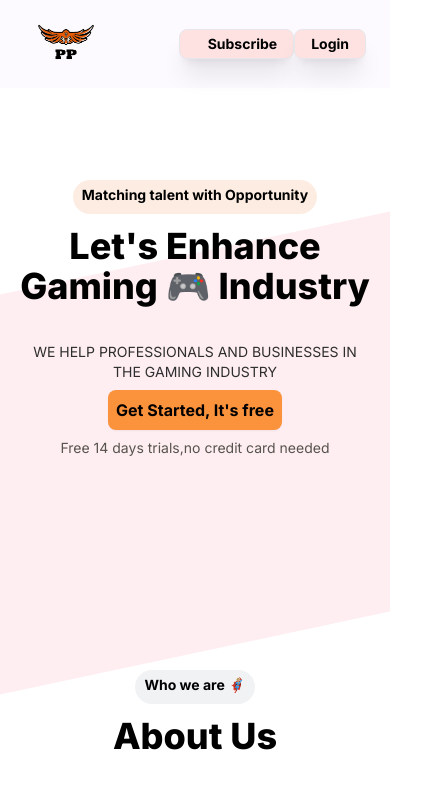
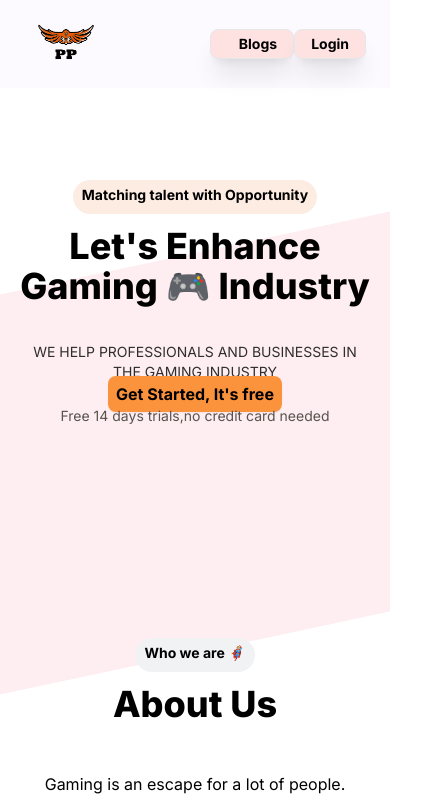
Before and after one commit to manasi624/nextjs-blog, a Next.js app: page / in a window 390 px wide. Shown: the top 799 px of the page, 443 px wide, since content can reach past the window. Built offline with nearby package versions, Linux system fonts and the light colour scheme; no server answers.

Commit message:
responsive

```diff
--- a/app/layout.tsx
+++ b/app/layout.tsx
@@ -25,7 +25,7 @@ export default function RootLayout({
     <html lang="en">
       <body className={inter.className}>
         <Providers>
-          <div>
+          <div className='w-screen overflow-y-scroll overflow-x-hidden'>
             <div className='fixed top-0 z-100' style={{zIndex:100}}>
               <Header />
             </div>
--- a/components/Blog.tsx
+++ b/components/Blog.tsx
@@ -3,6 +3,7 @@ import { motion } from "framer-motion";
 import Tag from "./Tag";
 import character from "../static/char4.png";
 import Notification from "./Notification";
+import Link from "next/link";
 
 export default function Blog() {
   return (
@@ -27,9 +28,9 @@ export default function Blog() {
           on the benefits for your users, not on the features.
         </h2>
         <div className="my-4 mb-8">
-          <button className="w-fit h-fit bg-orange-400 p-2 m-2 rounded-lg shadow-sm">
+          <Link href={"/posts"} className="w-fit h-fit bg-orange-400 p-2 m-2 rounded-lg shadow-sm">
             <b>Get Started, It's free</b>
-          </button>
+          </Link>
         </div>
         <div>
           <Notification
--- a/components/Header.tsx
+++ b/components/Header.tsx
@@ -55,7 +55,7 @@ function Header() {
           className="space-x-3 bg-red-100 text-base border shadow-xl hover:cursor-pointer hover:shadow-sm transition-all duration-200 px-4 py-1 rounded-lg"
         >
           <h2 className="hidden md:block">Weekly blogs to your inbox</h2>
-          <h2 className="block text-sm sm:hidden">Subscribe</h2>
+          <h2 className="block text-sm sm:hidden">Blogs</h2>
         </Link>
         {!loading && user.uid === "" && (
           <Link
--- a/components/Hero.tsx
+++ b/components/Hero.tsx
@@ -1,6 +1,7 @@
 import React from "react";
 import { motion } from "framer-motion";
 import Tag from "./Tag";
+import Link from "next/link";
 
 export default function Hero() {
   return (
@@ -28,9 +29,9 @@ export default function Hero() {
           WE HELP PROFESSIONALS AND BUSINESSES IN THE GAMING INDUSTRY
         </h2>
         <div>
-          <button className="w-fit h-fit bg-orange-400 p-2 m-2 rounded-lg shadow-sm">
+          <Link href={"/posts"} className="w-fit h-fit bg-orange-400 p-2 m-2 rounded-lg shadow-sm">
             <b>Get Started, It's free</b>
-          </button>
+          </Link>
           <p className="text-sm text-stone-600">
             Free 14 days trials,no credit card needed
           </p>
```
Also changed, not shown: app/login/page.tsx (+1 -6 lines).
